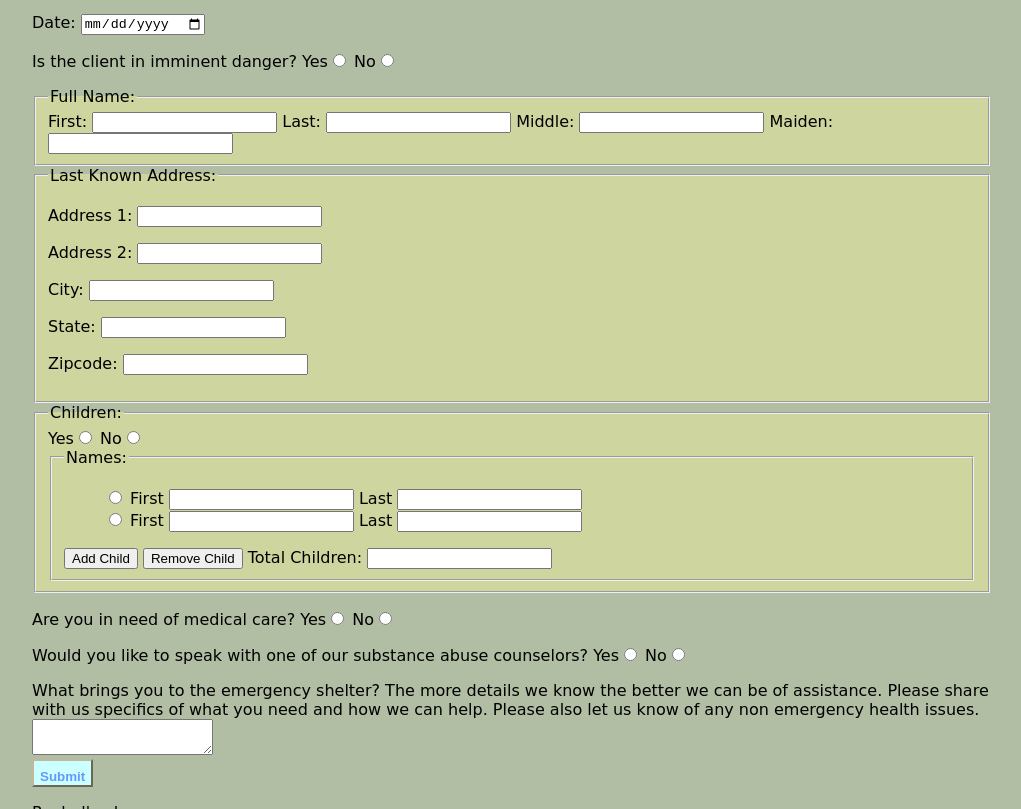
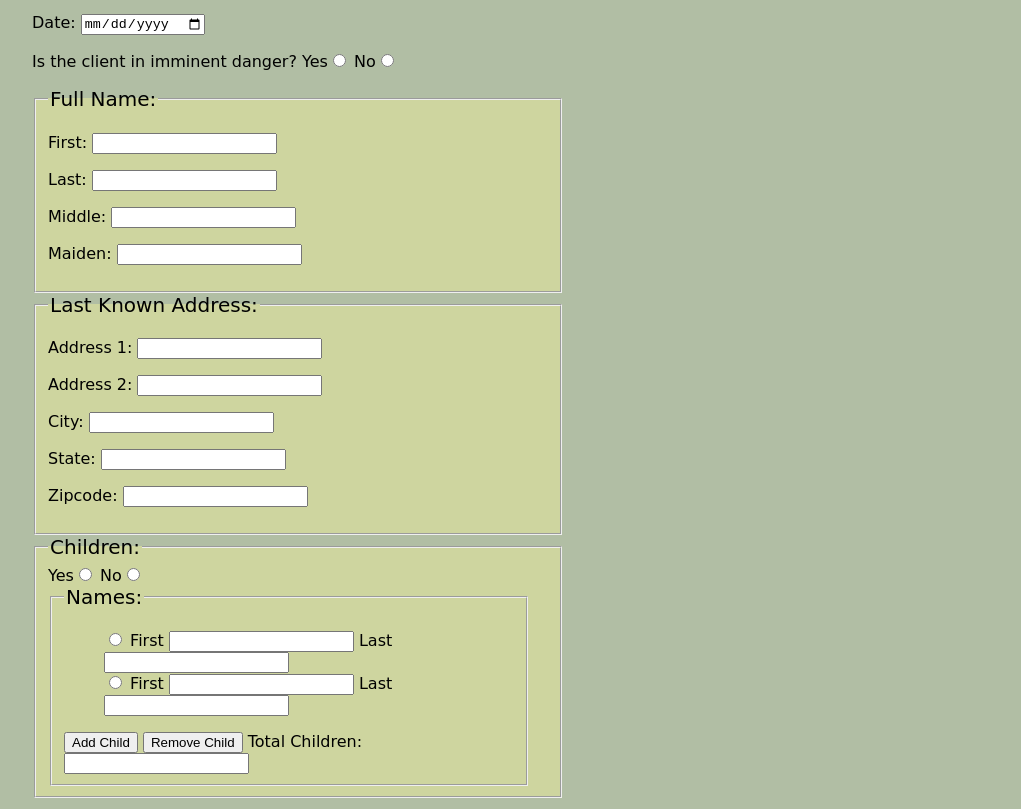
Before and after one commit to FazioD/Final-Project-201, a plain HTML site: page index.html in a window 1280 px wide. Shown: the part 683-1492 px from the top of the page, without its empty margins (128-1149 px from the left). Drawn offline with nearby package versions, Linux system fonts and the light colour scheme; a web font is replaced by a local one.

Commit message:
change html

```diff
--- a/index.html
+++ b/index.html
@@ -53,14 +53,10 @@
           <section >
             <fieldset>
               <legend>Full Name:</legend>
-              First:
-              <input type="text" name="name" id="firstName" />
-              Last:
-              <input type="text" name="name" id="lastName" />
-              Middle:
-              <input type="text" name="name" id="middle" />
-              Maiden:
-              <input type="text" name="name" id="maiden" />
+              <p><label class="field" for="First">First: <input type="text" name="name" id="firstName" /><label></p>
+              <p><label class="field" for="Last">Last: <input type="text" name="name" id="lastName" /></label></p>
+              <p><label class="field" for="Middle">Middle: <input type="text" name="name" id="middle" /></label></p>
+              <p><label class="field" for="Maiden">Maiden: <input type="text" name="name" id="maiden" /></label></p>
             </fieldset>
           </section>
 
@@ -86,7 +82,7 @@
                <label>No<input type="radio" name="children" id="noKids" value="No" /></label>
               <section>
 
-                <fieldset>
+                <fieldset id="children">
                 <legend>Names:</legend>
                   <ul id="childNames">
                     <li>
--- a/style.css
+++ b/style.css
@@ -4,7 +4,6 @@ body {
 	background-color: #B1BEA4;
 	font-family: 'Nixie One', cursive;
 	font: #282828;
-
 }
 
 figure {
@@ -29,6 +28,7 @@ section {
 
 fieldset {
   background-color: #CED59F;
+  width: 500px;
 }
 
 h1 {
@@ -71,4 +71,14 @@ blockquote {
 	border-bottom: 1px solid gray;
 }
 
->>>>>>> master
+#children {
+  width: 450px;
+}
+
+legend {
+  font-size: 20px;
+}
+
+input {
+  display: inline-block;
+}
```
